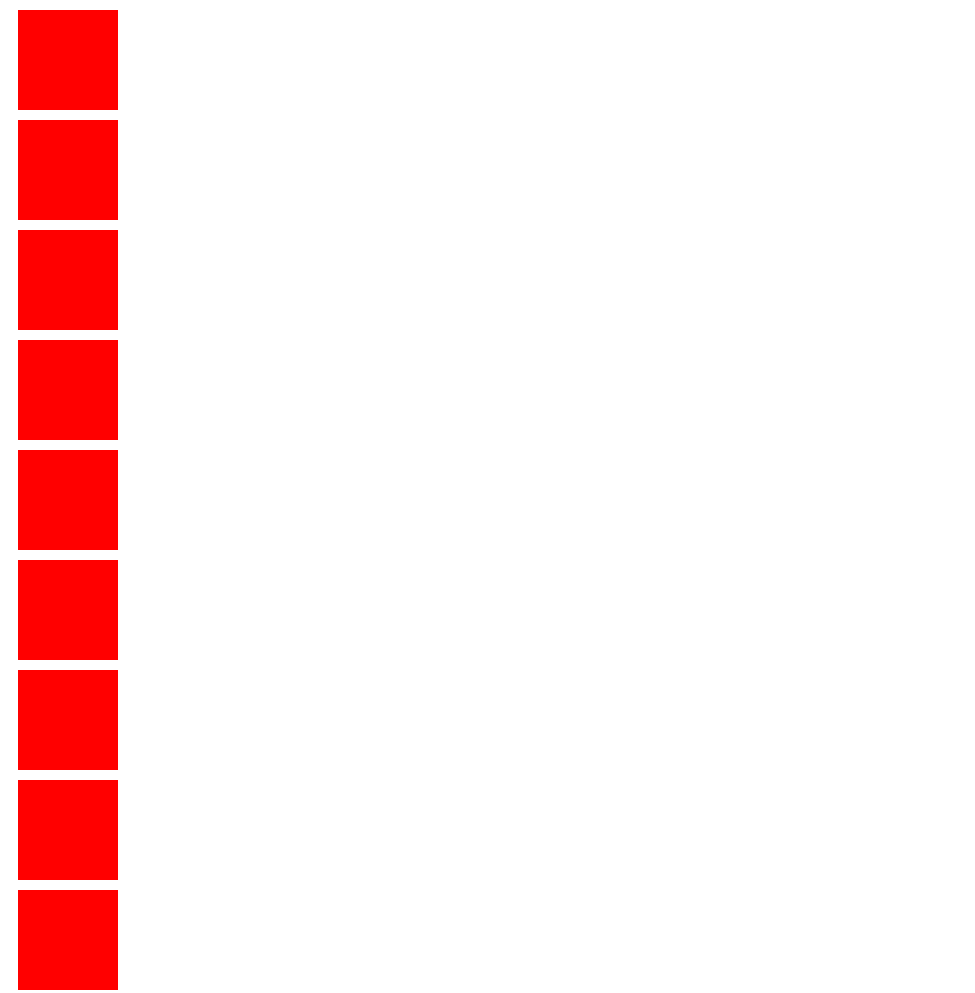
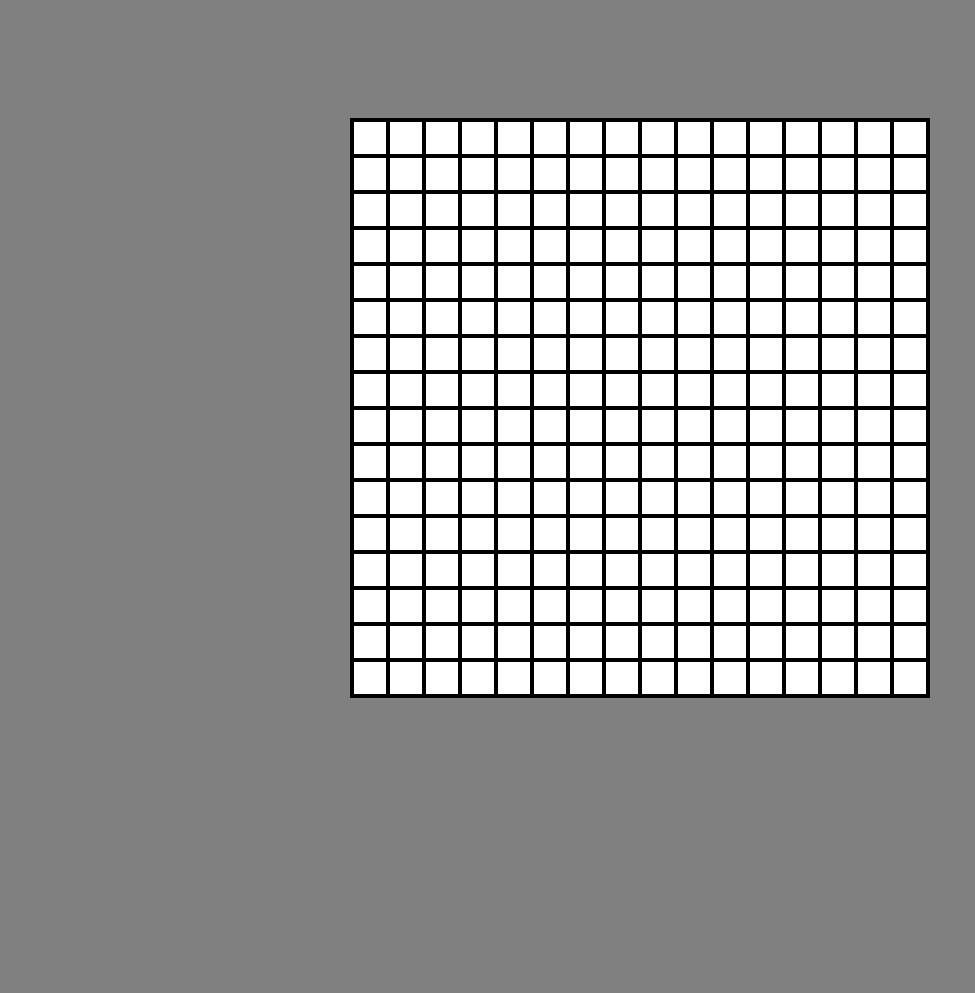
Before and after one commit to RyanNolan1/etch-a-sketch, a plain HTML site: page index.html in a window 1280 px wide. Shown: the top 993 px of the page, without its empty margins (0-975 px from the left). After the commit the page ends 816 px from the top, so only its background shows below. Drawn offline with Linux system fonts and the light colour scheme.

Commit message:
this will create a 16 x 16 grid

```diff
--- a/index.html
+++ b/index.html
@@ -8,7 +8,7 @@
     <title>Etch A Sketch</title>
 </head>
 <body>
-
-    <script src="./scripts.js"></script>
+    <div id="grid-container"></div>
+      <script src="./scripts.js"></script>
 </body>
 </html>
--- a/scripts.js
+++ b/scripts.js
@@ -1,9 +1,18 @@
-for (let i = 0; i < 16; i++) {
-let div = document.createElement("div");
-div.style.width = "100px";
-div.style.height = "100px";
-div.style.background = "red";
-div.style.color = "white";
-div.style.margin = '10px'
-document.body.appendChild(div);
+let columns = 16;
+let rows = 16;
+
+const gridContainer = document.getElementById("grid-container");
+let grid = document.createElement("div");
+grid.className = "grid";
+for (let i = 0; i < columns; ++i) {
+  let column = document.createElement("div");
+  column.className = "column";
+  for (let j = 0; j < rows; ++j) {
+    let row = document.createElement("div");
+    row.className = "row";
+
+    column.appendChild(row);
+  }
+  grid.appendChild(column);
 }
+gridContainer.appendChild(grid);
--- a/styles.css
+++ b/styles.css
@@ -0,0 +1,29 @@
+    body {
+        background-color: grey
+    }
+
+    #grid-container {
+        display: flex;
+        width: 100%;
+        height: 100vh;
+        justify-content: center;
+        align-items: center;
+    }
+
+    .grid {
+        display: flex;
+        width:fit-content;
+        border: 2px black solid;
+    }
+
+    .column {
+        flex: 1;
+    }
+
+    .row {
+        border: 2px black solid;
+        background: white;
+        text-align: center;
+        height: 2rem;
+        width: 2rem;
+    }
```
